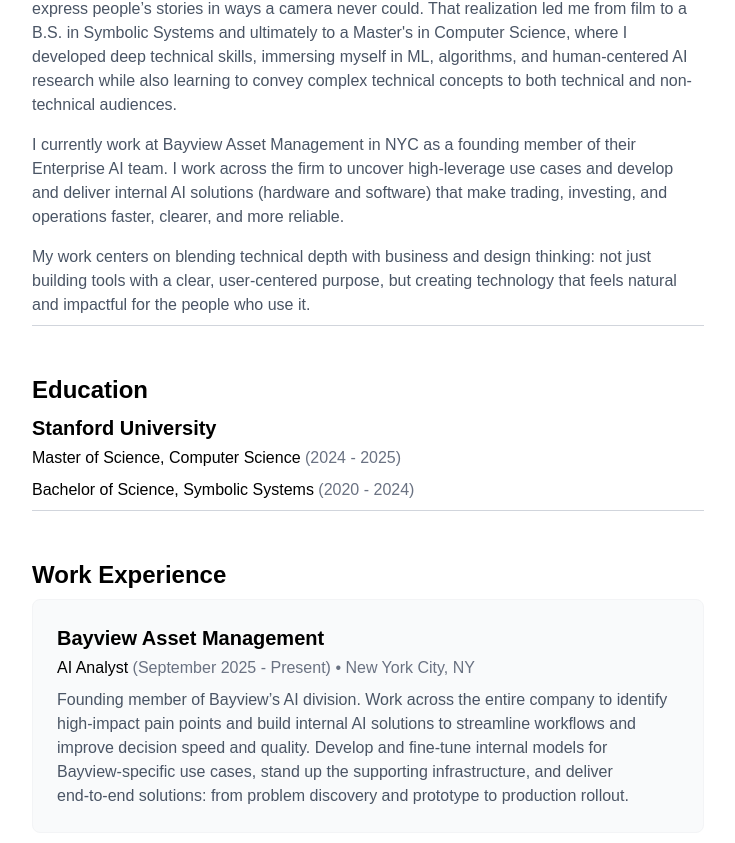
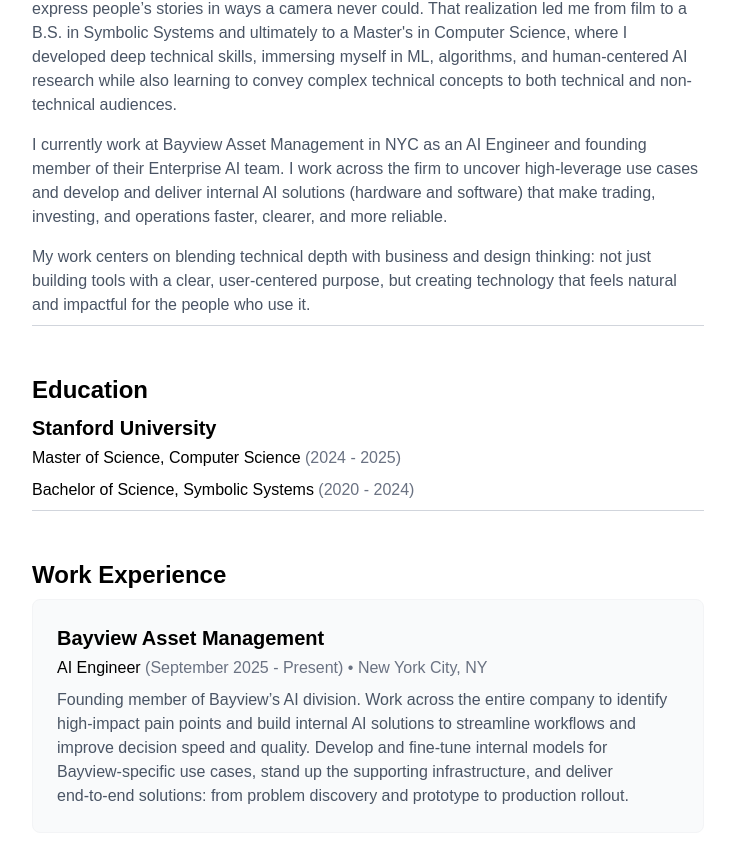
Before and after one commit to EliWaldman/website, a Next.js app: page /website/ in a window 1280 px wide. Shown: the part 395-1238 px from the top of the page, without its empty margins (272-1007 px from the left). Built offline with nearby package versions, Linux system fonts and the light colour scheme.

Commit message:
Update AI Analyst to AI Engineer

```diff
--- a/app/page.tsx
+++ b/app/page.tsx
@@ -78,7 +78,7 @@
           I&apos;m a storyteller, tinkerer, and computer scientist. I arrived at college with a camera in hand, eager to keep pursuing what I loved most: documentary filmmaking. My first computer science classes at Stanford showed me that code, data, design, and even math could uncover and express people’s stories in ways a camera never could. That realization led me from film to a B.S. in Symbolic Systems and ultimately to a Master&apos;s in Computer Science, where I developed deep technical skills, immersing myself in ML, algorithms, and human-centered AI research while also learning to convey complex technical concepts to both technical and non-technical audiences.
         </p>
         <p className="text-gray-600 mb-4">
-          I currently work at Bayview Asset Management in NYC as a founding member of their Enterprise AI team. I work across the firm to uncover high-leverage use cases and develop and deliver internal AI solutions (hardware and software) that make trading, investing, and operations faster, clearer, and more reliable.
+          I currently work at Bayview Asset Management in NYC as an AI Engineer and founding member of their Enterprise AI team. I work across the firm to uncover high-leverage use cases and develop and deliver internal AI solutions (hardware and software) that make trading, investing, and operations faster, clearer, and more reliable.
         </p>
         <p className="text-gray-600">
           My work centers on blending technical depth with business and design thinking: not just building tools with a clear, user-centered purpose, but creating technology that feels natural and impactful for the people who use it.
@@ -104,7 +104,7 @@
         {/* Bayview Asset Management */}
         <div className="mb-8 p-6 bg-gray-50 rounded-lg border border-gray-100">
           <h3 className="text-xl font-bold text-black mb-1">Bayview Asset Management</h3>
-          <p className="text-gray-600 mb-2"> <span className="text-black font-medium">AI Analyst</span> <span className="text-gray-500">(September 2025 - Present)</span> <span className="text-gray-500"> • New York City, NY</span></p>
+              <p className="text-gray-600 mb-2"> <span className="text-black font-medium">AI Engineer</span> <span className="text-gray-500">(September 2025 - Present)</span> <span className="text-gray-500"> • New York City, NY</span></p>
           <p className="text-gray-600">Founding member of Bayview’s AI division. Work across the entire company to identify high‑impact pain points and build internal AI solutions to streamline workflows and improve decision speed and quality. Develop and fine‑tune internal models for Bayview‑specific use cases, stand up the supporting infrastructure, and deliver end‑to‑end solutions: from problem discovery and prototype to production rollout.</p>
         </div>
         {/* Research Assistant */}
```
